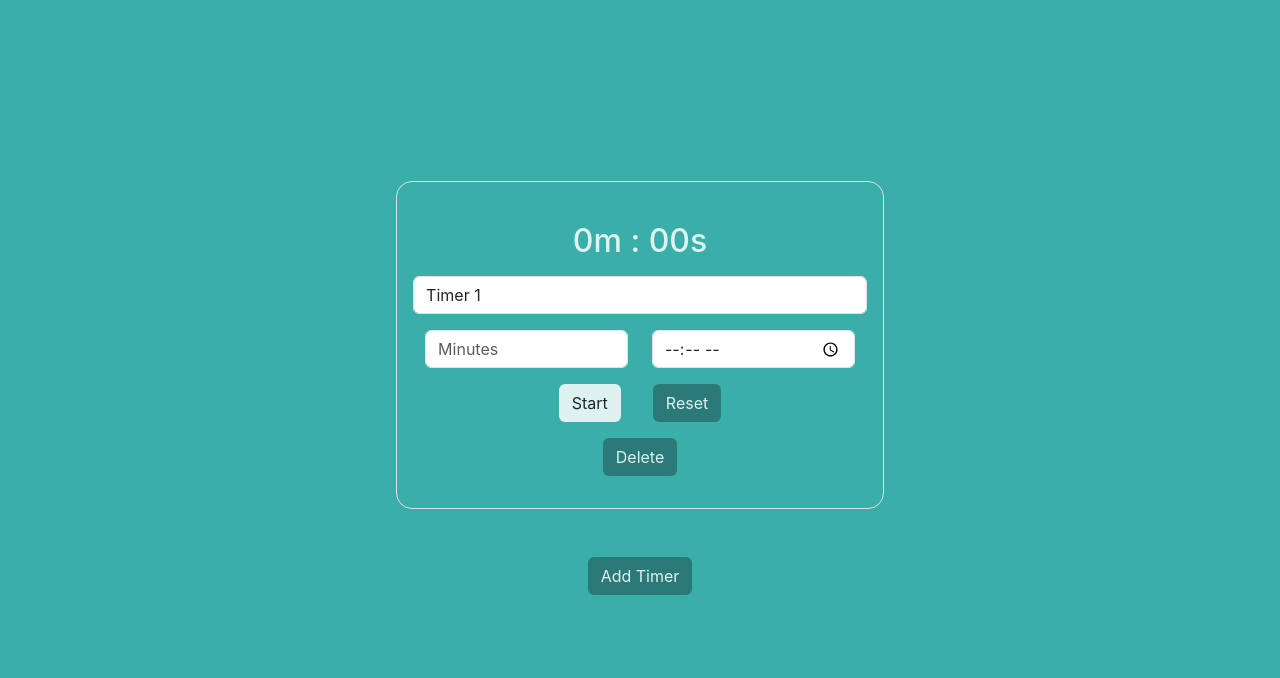
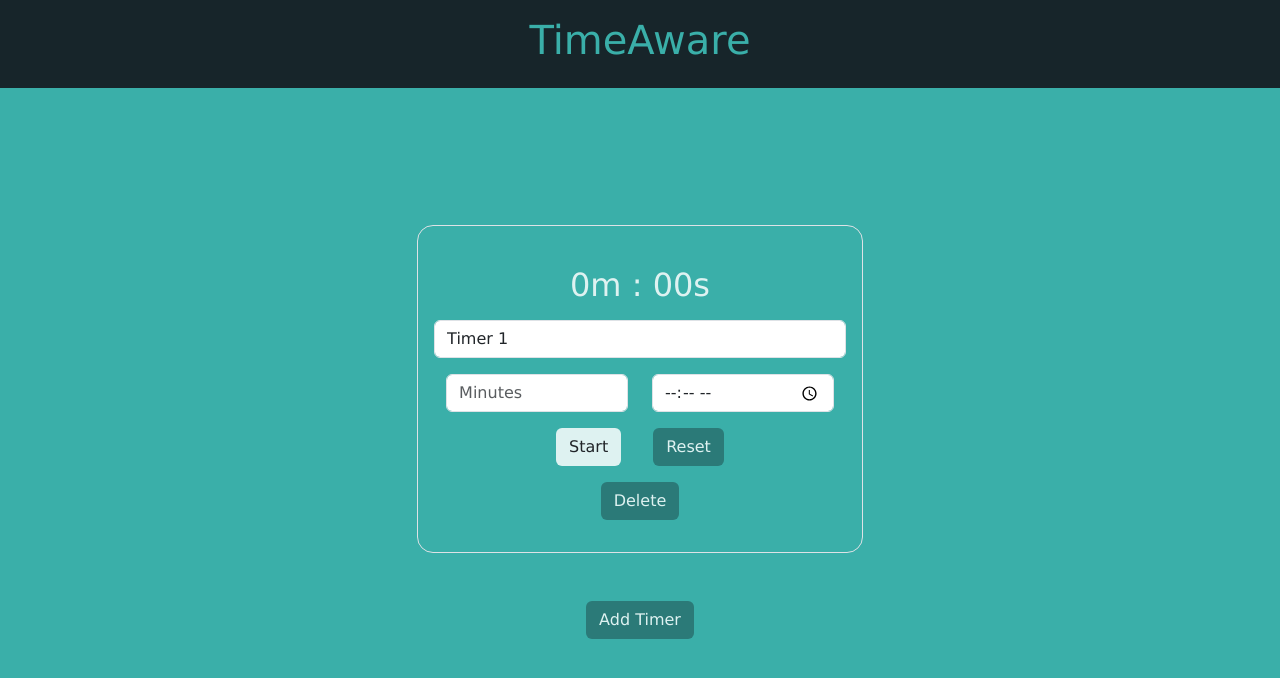
Before and after one commit to MariaFredriksson/TimeAware, a React (Create React App) app: page / in a window 1280 px wide. Shown: the top 678 px of the page. Built offline with nearby package versions, Linux system fonts and the light colour scheme.

Commit message:
Add navbar

```diff
--- a/src/App.css
+++ b/src/App.css
@@ -1,15 +1,40 @@
+* {
+  margin: 0;
+  padding: 0;
+  box-sizing: border-box;
+  font-family: Verdana, Geneva, Tahoma, sans-serif;
+}
+
 .App {
   text-align: center;
   min-height: 100vh;
+  display: grid;
+  grid-template-rows: auto 1fr; /* navbar height and remaining space */
+}
+
+nav {
   display: flex;
   flex-direction: column;
   align-items: center;
   justify-content: center;
+  font-family: Verdana, Geneva, Tahoma, sans-serif;
+}
+
+.app-area {
+  display: flex;
+  flex-direction: column;
+  align-items: center;
+  justify-content: center;
+  width: 100vw;
 }
 
 .color-1 {
   /* background-color: #008DDA; */
   background-color: #3AAFA9 !important;
+}
+
+.color-1-text {
+  color: #3AAFA9 !important;
 }
 
 .color-2 {
--- a/src/App.js
+++ b/src/App.js
@@ -1,6 +1,7 @@
 import { useState, useEffect } from 'react'
 import './App.css'
 import MainTimer from './components/MainTimer'
+import Navbar from './components/Navbar'
 import { v4 as uuidv4 } from 'uuid'
 
 function App() {
@@ -33,14 +34,17 @@ function App() {
 
   return (
     <div className="App color-1">
+      <Navbar />
+      <div className='app-area'>
         {timers.map(timer => (
-        <div key={timer.id} className='border rounded-4 p-3 mt-4'>
+          <div key={timer.id} className='border rounded-4 p-3 mx-2 mt-4'>
             <MainTimer name={timer.name} />
             <button onClick={() => deleteTimer(timer.id)} className='color-4 color-2-text btn m-3'>Delete</button>
           </div>
         ))}
         <button onClick={addTimer} className='color-4 color-2-text btn my-5'>Add Timer</button>
       </div>
+    </div>
   )
 }
 
--- a/src/components/MainTimer.js
+++ b/src/components/MainTimer.js
@@ -123,7 +123,7 @@ const MainTimer = ({ name }) => {
       <h2 className='color-2-text m-3'>{`${displayMinutes}m : ${displaySeconds.toString().padStart(2, '0')}s`}</h2>
 
       {/* //^^ Can't change name by pressing enter, but is it important? */}
-      <input type="text" value={timerName} onChange={handleNameChange} placeholder="Timer Name" className='form-control mb-3' />
+      <input type="text" value={timerName} onChange={handleNameChange} placeholder="Name of the timer" className='form-control mb-3' />
 
       {/* If the user presses Enter, the form will submit and the timer will start */}
       <form onSubmit={handleSubmit} className="container">
--- /dev/null
+++ b/src/components/Navbar.js
@@ -0,0 +1,10 @@
+
+const Navbar = () => {
+  return (
+    <nav className="navbar w-100 p-3 sticky-top color-3 color-1-text">
+      <h1>TimeAware</h1>
+    </nav>
+  )
+}
+
+export default Navbar
```
Lines whose indentation alone changed are shown as unchanged.
